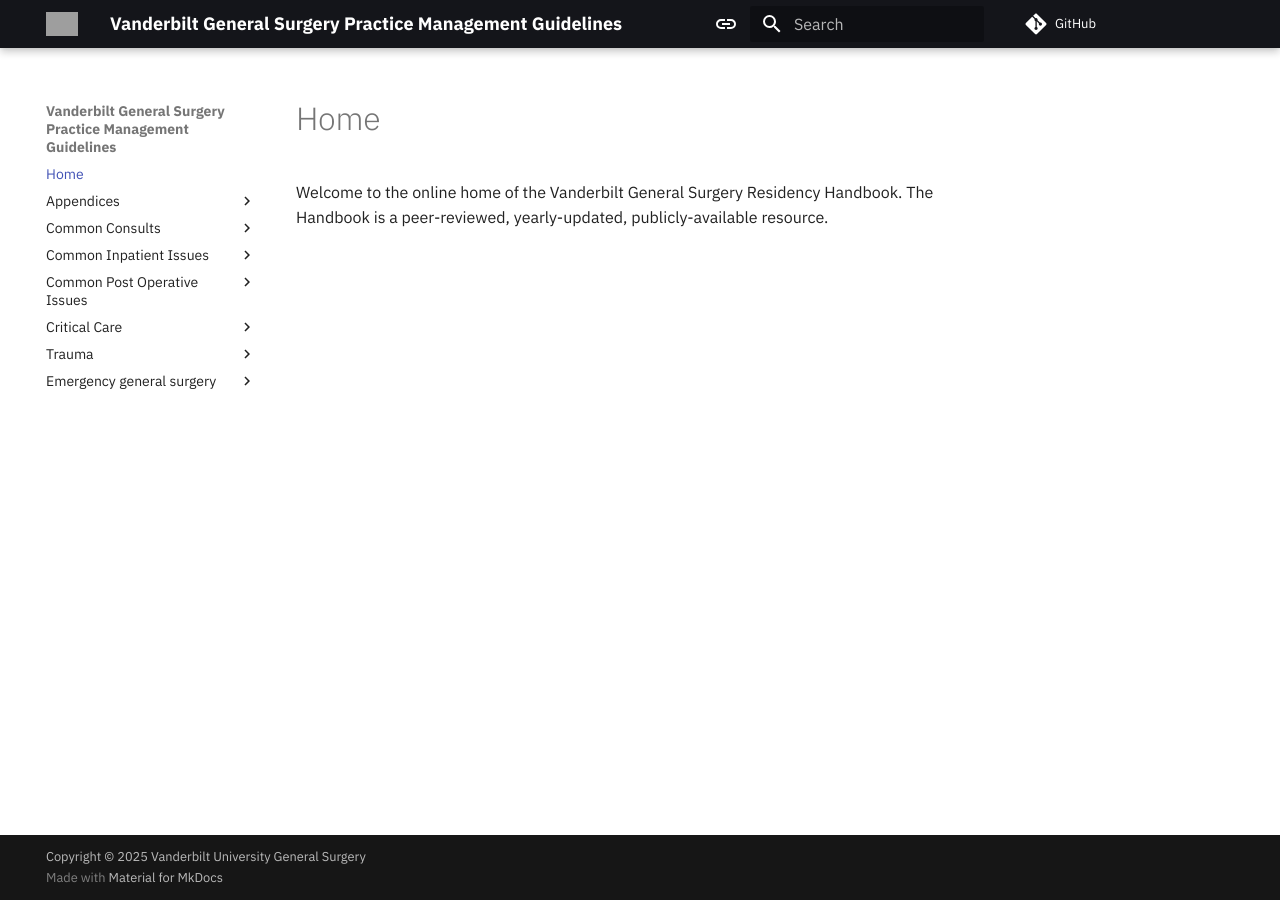
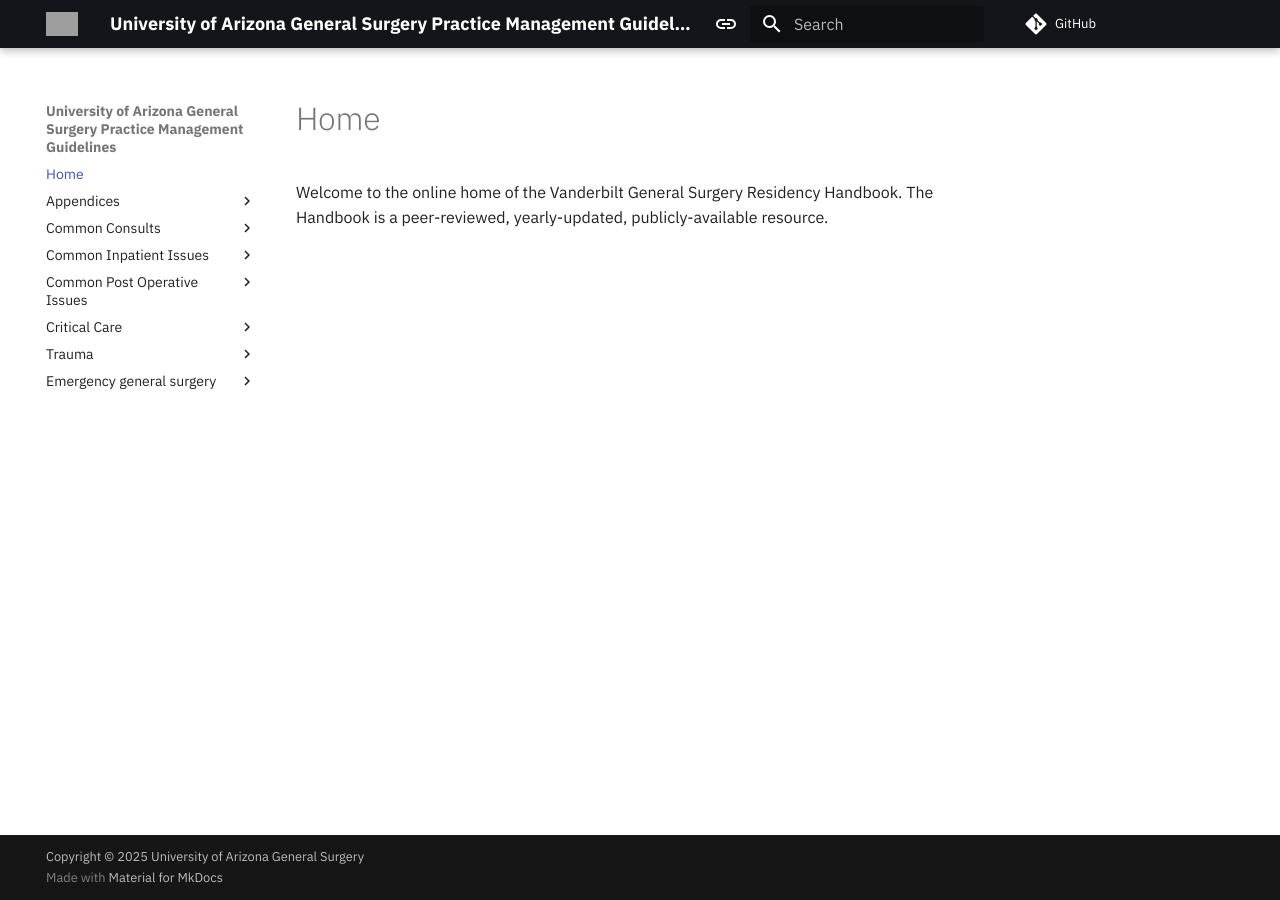
Before and after one commit to bilalmirza96/UOAGeneralSurgery, an MkDocs documentation site: the page built from docs/index.md, in a window 1280 px wide. Built offline with MkDocs 1.6.1 and Material for MkDocs 9.7.7, drawn with Linux system fonts in a browser that asks for light colours; comment, search, counter and statistics services are not loaded; grey boxes are pictures that could not be loaded.

Commit message:
Rename all Vanderbilt references to University of Arizona.

```diff
--- a/mkdocs.yml
+++ b/mkdocs.yml
@@ -1,9 +1,10 @@
-site_name: Vanderbilt General Surgery Practice Management Guidelines
+site_name: University of Arizona General Surgery Practice Management Guidelines
 site_url: https://surgery-residency.com
 repo_url: https://github.com/bilalmirza96/VanderbiltGeneralSurgery
 edit_uri: edit/main/docs/
 copyright: |
-  Copyright &copy; 2025 Vanderbilt University General Surgery<br>
+  Copyright © 2025 University of Arizona General Surgery
+
 docs_dir: 'docs'
 plugins:
   - search
@@ -19,7 +20,6 @@ plugins:
       add_print_site_banner: true
       enumerate_headings: false
       enumerate_figures: false
-
 theme:
   name: material
   custom_dir: overrides
@@ -51,10 +51,7 @@ theme:
       toggle:
         icon: material/toggle-switch-off
         name: Switch to system preference
-
-
 markdown_extensions:
-
   # Python Markdown
   - abbr
   - admonition
@@ -65,7 +62,6 @@ markdown_extensions:
   - md_in_html
   - toc:
       permalink: true
-
   # Python Markdown Extensions
   - pymdownx.arithmatex:
       generic: true
@@ -83,7 +79,7 @@ markdown_extensions:
   - pymdownx.smartsymbols
   - pymdownx.magiclink:
       repo_url_shorthand: true
-      user: vanderbilt-internal-medicine
+      user: arizona-general-surgery
       repo: vimbook
   - pymdownx.superfences
   - pymdownx.tabbed:
@@ -94,13 +90,10 @@ markdown_extensions:
   - pymdownx.snippets:
       auto_append:
         - includes/abbreviations.md
-
-
 extra_css:
   - stylesheets/extra.css
 extra_javascript:
   - javascripts/extra.js
-
 # extra:
 #   analytics:
 #     provider: google
@@ -113,13 +106,13 @@ extra_javascript:
 #           data: 1
 #           note: >-
 #             Thank you! Help us improve this page by
-#             using our <a href="https://github.com/vanderbilt-internal-medicine/vimbook/issues/new/?title=[Feedback]+{title}+-+{url}" target=_blank>feedback form</a>.
+#             using our <a href="https://github.com/vanderbilt-internal-medicine/vimbook/issues/new/?title=[Feedback]+{title}+-+{url}" target="_blank">feedback form</a>.
 #         - icon: material/emoticon-sad-outline
 #           name: This page could be improved
 #           data: 0
 #           note: >-
 #             Thanks for your feedback! Help us improve this page by
-#             using our <a href="https://github.com/vanderbilt-internal-medicine/vimbook/issues/new/?title=[Feedback]+{title}+-+{url}" target=_blank>feedback form</a>.
+#             using our <a href="https://github.com/vanderbilt-internal-medicine/vimbook/issues/new/?title=[Feedback]+{title}+-+{url}" target="_blank">feedback form</a>.
 #  consent:
 #    title: Cookie consent
 #    description: >-
@@ -127,6 +120,5 @@ extra_javascript:
 #      as to measure the effectiveness of our documentation and whether users
 #      find what they're searching for. With your consent, you're helping us to
 #      make our documentation better.
-
-# VUMC Colors (https://www.vanderbilt.edu/communications/brand/color.php)
+# University of Arizona Colors
 # Gold: Hex: D8AB4C, Black: Hex: 000000, Blue: Hex: 006682, Red: Hex:  993D1B, Dark Gray: Hex:  333333 Green: Hex:  464E21
```
